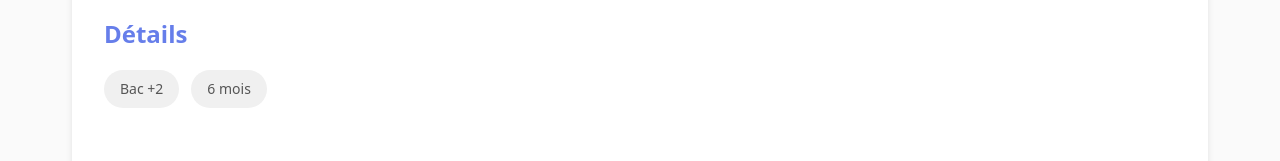
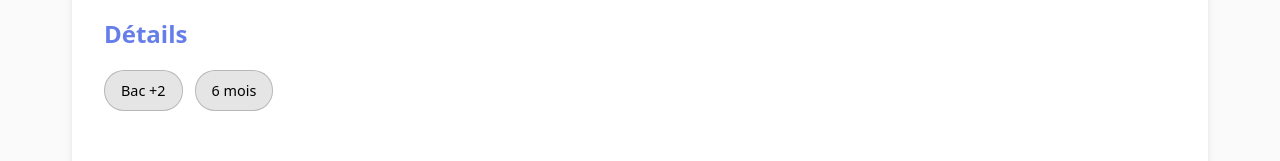
Before and after one commit to OpenClassrooms-Student-Center/8710351-creez-une-application-react-avec-next-js, a Next.js app: page /formation/developpeur-low-code in a window 1280 px wide. Shown: the part 772-933 px from the top of the page. Built offline with nearby package versions, Linux system fonts and the light colour scheme.

Commit message:
feat: Refactor formation data to a JSON file, implement dynamic routing for formation details, and generalize the Card component for various content types.

```diff
--- a/app/formation/[slug]/page.js
+++ b/app/formation/[slug]/page.js
@@ -1,30 +1,10 @@
 import styles from './page.module.css'
-
-// Liste des formations (normalement, ça viendrait d'une API ou d'une base de données)
-const formations = {
-    'integrateur-web': {
-        title: 'Intégrateur Web',
-        description: 'Formation en Intégration Web. Apprenez à créer des sites web responsive et accessibles.',
-        details: ['Bac +2', '9 mois'],
-        image: '/images/integrateur.jpg'
-    },
-    'testeur-logiciel': {
-        title: 'Testeur Logiciel',
-        description: 'Formation en Test Logiciel. Assurez la qualité des applications avant leur mise en production.',
-        details: ['Bac +2', '9 mois'],
-        image: '/images/testeur.jpg'
-    },
-    'developpeur-low-code': {
-        title: 'Développeur Low-Code',
-        description: 'Formation en Développement Low-Code. Créez des applications rapidement sans coder (ou presque).',
-        details: ['Bac +2', '6 mois'],
-        image: '/images/lowcode.jpg'
-    }
-}
+import formationsData from '@/data/formations.json'
+import Tag from '@/components/Tag/Tag'
 
 export default async function FormationDetail({ params }) {
     const { slug } = await params
-    const formation = formations[slug]
+    const formation = formationsData.find((formation) => formation.slug === slug)
 
     // Si la formation n'existe pas, afficher un message
     if (!formation) {
@@ -53,10 +33,8 @@ export default async function FormationDetail({ params }) {
                 <div className={styles.details}>
                     <h2>Détails</h2>
                     <div className={styles.technologies}>
-                        {formation.details.map((detail, index) => (
-                            <span key={index} className={styles.tech}>
-                                {detail}
-                            </span>
+                        {formation.tags.map((tag, index) => (
+                            <Tag key={index} isDark={true}>{tag}</Tag>
                         ))}
                     </div>
                 </div>
@@ -64,3 +42,10 @@ export default async function FormationDetail({ params }) {
         </div>
     )
 }
+
+// Cette fonction génère toutes les pages statiques au build
+export function generateStaticParams() {
+    return formationsData.map((formation) => ({
+        slug: formation.slug,
+    }))
+}
--- a/components/Card/Card.jsx
+++ b/components/Card/Card.jsx
@@ -2,10 +2,12 @@ import Link from "next/link"
 import styles from "./Card.module.css"
 import Tag from "../Tag/Tag"
 
-export default function Card({data}){
+export default function Card({data ,type}){
+
+    const link = type === "formation" ? `/formation/${data.slug}` : `/projets/${data.slug}`
     return (
         <Link
-            href={`/projets/${data.slug}`}
+            href={link}
             key={data.id}
             className={styles.card}
         >
--- a/components/Card/Card.module.css
+++ b/components/Card/Card.module.css
@@ -44,6 +44,7 @@
     height: 100%;
     object-fit: cover;
     transition: transform 0.3s ease;
+    background-color: #667eea;
 }
 
 
--- a/data/formations.json
+++ b/data/formations.json
@@ -1,25 +1,26 @@
-{
-    "formations": [
+[
         {
             "id": 1,
             "title": "Intégrateur Web",
+            "slug": "integrateur-web",
             "description": "Formation en Intégration Web. Apprenez à créer des sites web responsive et accessibles.",
-            "details": ["Bac +2", "9 mois"],
-            "image": "/images/integrateur.jpg"
+            "tags": ["Bac +2", "9 mois"],
+            "image": "https://oc-static.imgix.net/prod/images/paths/illustrations/900/16994350954043_16564339214407_DEV_Web_Int_web%20%281%29.png?auto=compress,format&q=60&w=300"
         },
         {
             "id": 2,
             "title": "Testeur Logiciel",
+            "slug": "testeur-logiciel",
             "description": "Formation en Test Logiciel. Assurez la qualité des applications avant leur mise en production.",
-            "details": ["Bac +2", "9 mois"],
-            "image": "/images/testeur.jpg"
+            "tags": ["Bac +2", "9 mois"],
+            "image": "https://oc-static.imgix.net/prod/images/paths/illustrations/902/16994361034263_16781163594836_DEV_technicianlogicel.png?auto=compress,format&q=60&w=300&dpr=2"
         },
         {
             "id": 3,
             "title": "Développeur Low-Code",
+            "slug": "developpeur-low-code",
             "description": "Formation en Développement Low-Code. Créez des applications rapidement sans coder (ou presque).",
-            "details": ["Bac +2", "6 mois"],
-            "image": "/images/lowcode.jpg"
+            "tags": ["Bac +2", "6 mois"],
+            "image": "https://oc-static.imgix.net/prod/images/paths/illustrations/977/17461913883709_path_977%20copie%201-min.png?auto=compress,format&q=60&w=300&dpr=2"
         }
     ]
-}
```
Also changed, not shown: app/formation/page.jsx (+4 -9 lines).
